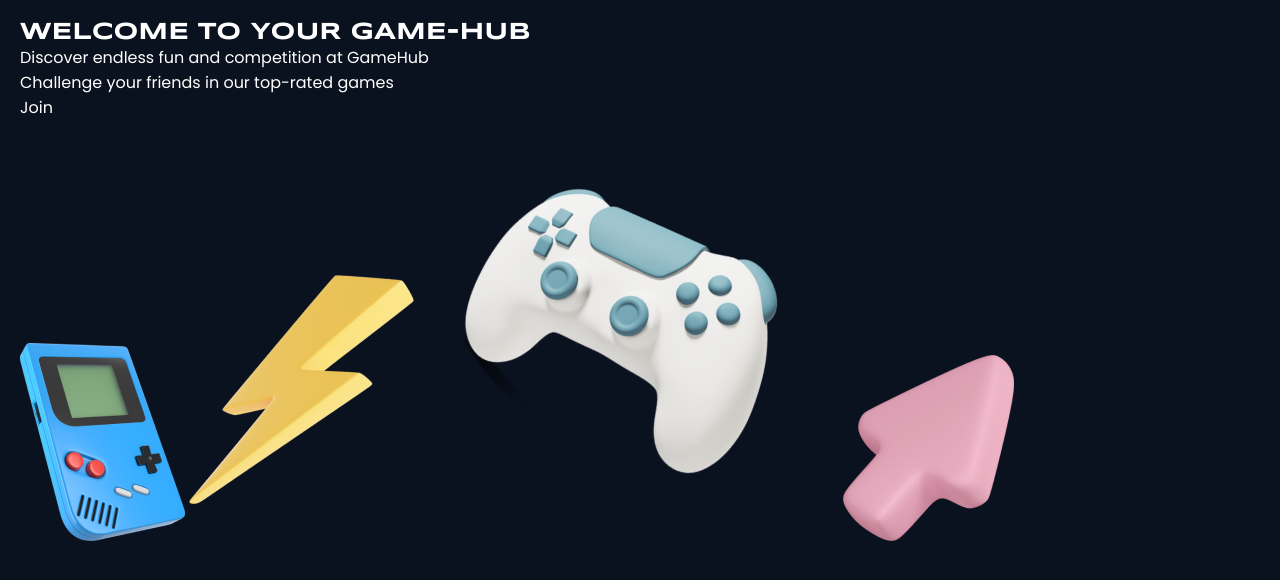
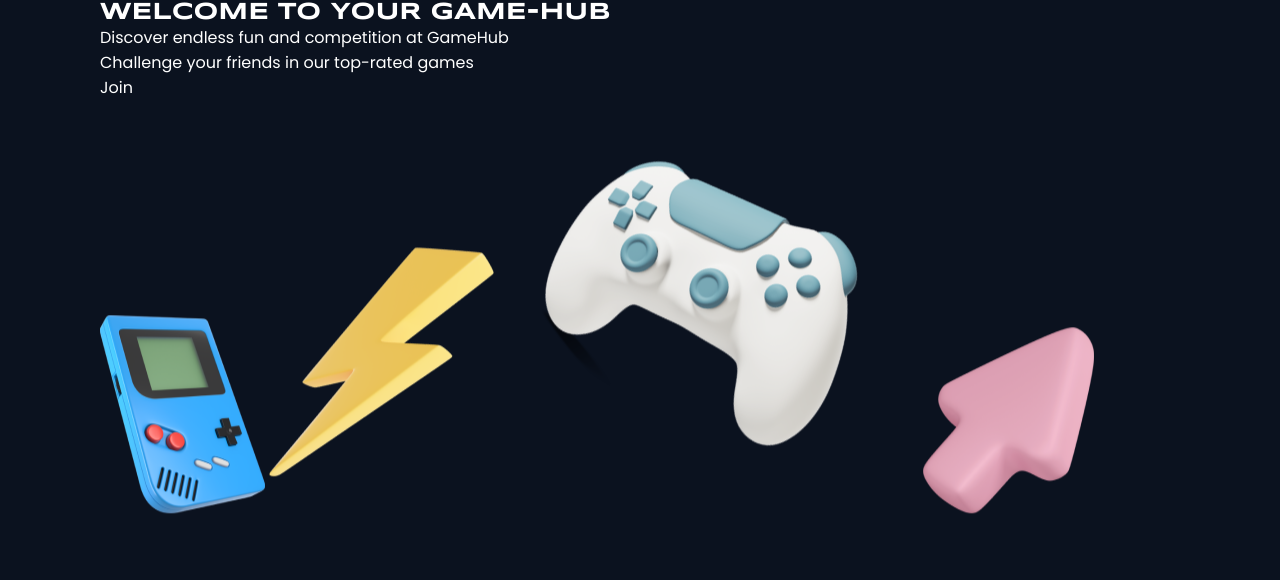
Before and after one commit to 0xping/ft_transcendence, a Django app: page / in a window 1280 px wide. Shown: the top 580 px of the page. Run offline with Django 5.2, Linux system fonts and the light colour scheme.

Commit message:
add helpers.css

```diff
--- a/frontend/templates/home.html
+++ b/frontend/templates/home.html
@@ -6,7 +6,7 @@
 
 <home-page>
   <nav></nav>
-  <section class="home-page__section">
+  <section class="home-page__section container">
 		<div class="hero_text">
 			<h1>WELCOME TO YOUR <span>GAME-HUB</span></h1>
 			<p>Discover endless fun and competition at GameHub</p>
--- a/ft_transcendence/static/pages/HomePage/HomePage.css
+++ b/ft_transcendence/static/pages/HomePage/HomePage.css
@@ -11,7 +11,6 @@
 }
 
 .home-page__section {
-  padding: 20px;
 }
 
 .floating-icons img {
--- /dev/null
+++ b/ft_transcendence/static/styles/helpers.css
@@ -0,0 +1,35 @@
+.container {
+  width: 100%;
+  padding: 0 30px;
+  margin: auto;
+}
+
+@media (min-width: 576px) {
+  .container {
+    max-width: 540px;
+  }
+}
+
+@media (min-width: 768px) {
+  .container {
+    max-width: 720px;
+  }
+}
+
+@media (min-width: 992px) {
+  .container {
+    max-width: 960px;
+  }
+}
+
+@media (min-width: 1200px) {
+  .container {
+    max-width: 1140px;
+  }
+}
+
+@media (min-width: 1400px) {
+  .container {
+    max-width: 1400px;
+  }
+}
--- a/ft_transcendence/static/styles/main.css
+++ b/ft_transcendence/static/styles/main.css
@@ -1,5 +1,6 @@
 @import url("fonts.css");
 @import url("colors.css");
+@import url("helpers.css");
 
 *,
 ::before,
```
